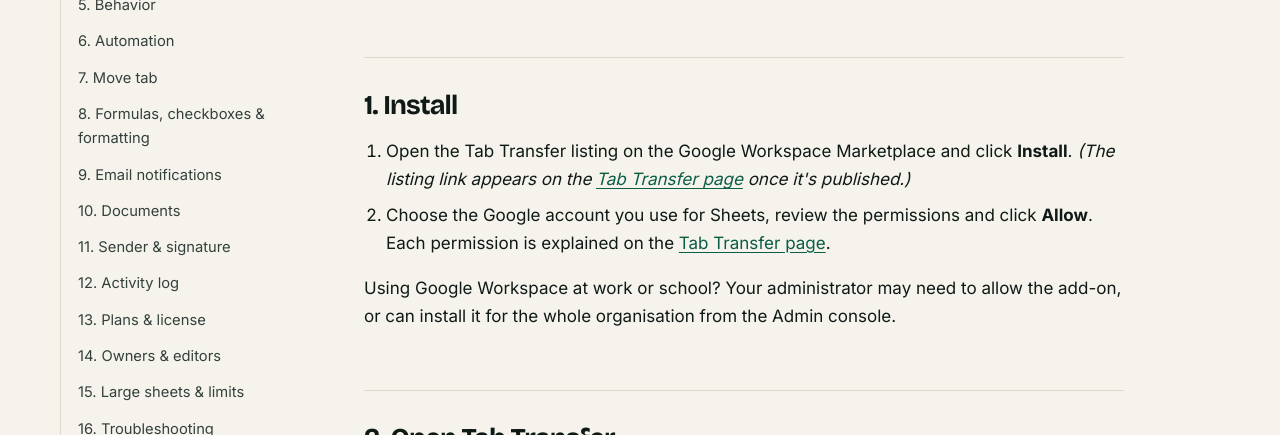
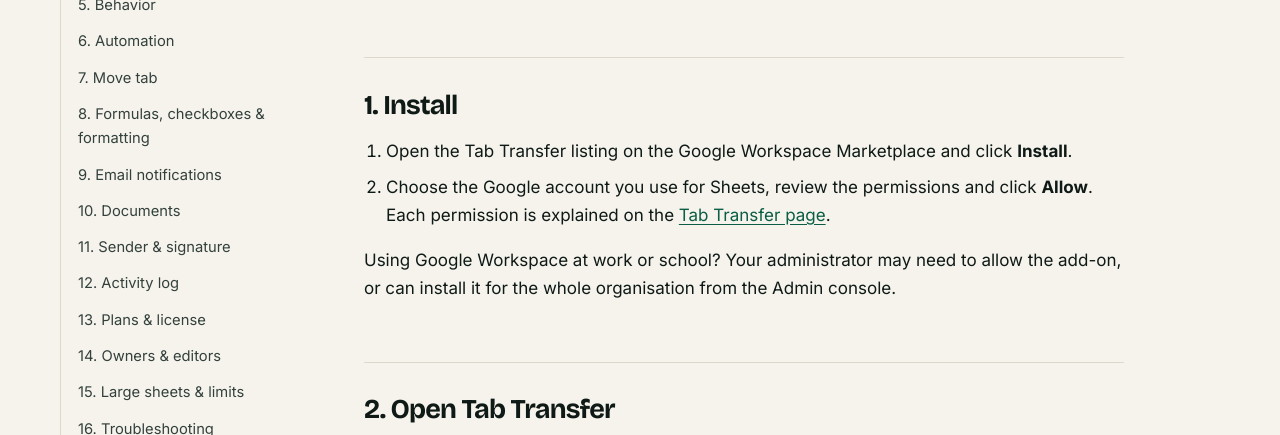
Before and after one commit to raularaw/macrotool-website, a plain HTML site: page apps/tab-transfer/help/index.html in a window 1280 px wide. Shown: the part 309-744 px from the top of the page. Drawn offline with nearby package versions, Linux system fonts and the light colour scheme.

Commit message:
Remove Marketplace 'coming soon' text (Google review feedback) (#30)
Claude-Session: https://claude.ai/code/session_017TFFwr4QuzSf3JLPSNdRZr

Co-authored-by: Claude <noreply@anthropic.com>

```diff
--- a/apps/tab-transfer/help/index.html
+++ b/apps/tab-transfer/help/index.html
@@ -59,7 +59,7 @@
 
     <h2 id="install">1. Install</h2>
     <ol>
-      <li>Open the Tab Transfer listing on the Google Workspace Marketplace and click <strong>Install</strong>. <em>(The listing link appears on the <a href="../">Tab Transfer page</a> once it's published.)</em></li>
+      <li>Open the Tab Transfer listing on the Google Workspace Marketplace and click <strong>Install</strong>.</li>
       <li>Choose the Google account you use for Sheets, review the permissions and click <strong>Allow</strong>. Each permission is explained on the <a href="../#permissions">Tab Transfer page</a>.</li>
     </ol>
     <p>Using Google Workspace at work or school? Your administrator may need to allow the add-on, or can install it for the whole organisation from the Admin console.</p>
```
Also changed, not shown: apps/tab-transfer/index.html (+1 -1 lines).
